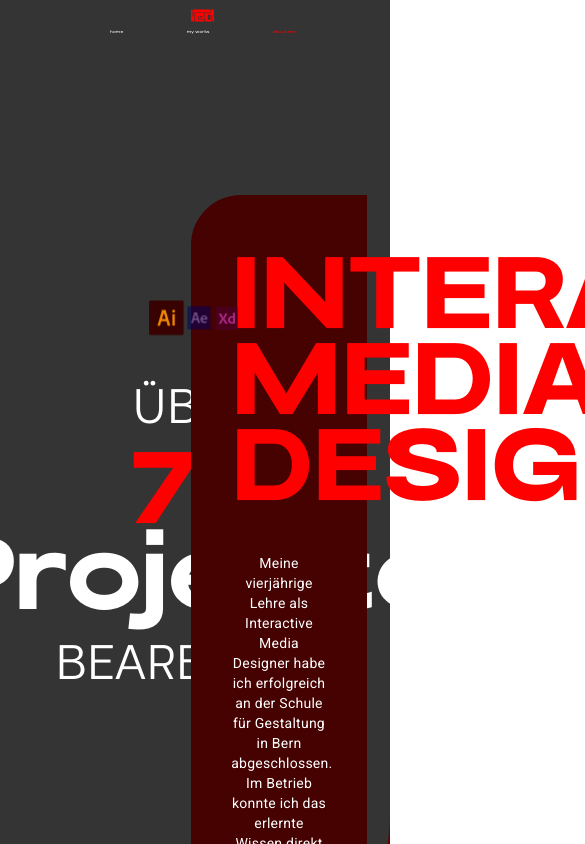
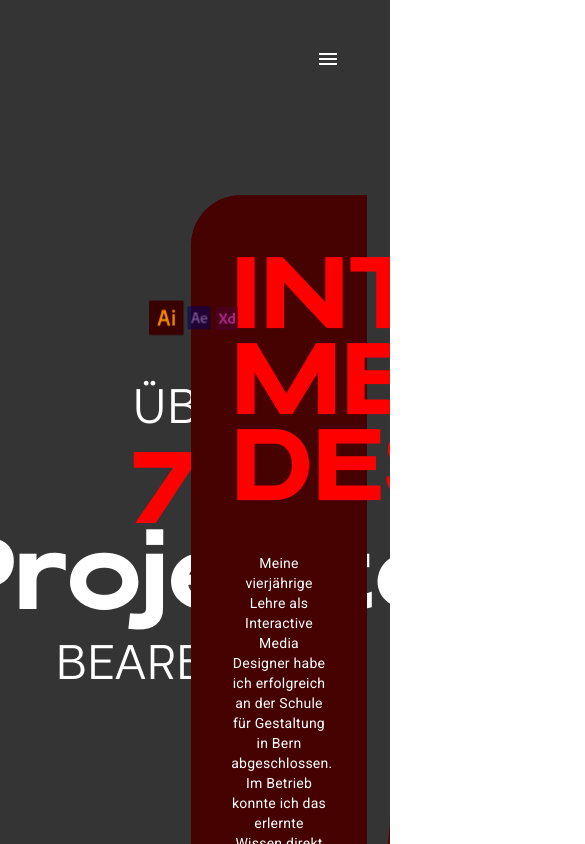
Before and after one commit to aaron04648/Portfolio, an Angular app: page /aboutMe in a window 390 px wide. Shown: the top 844 px of the page, 585 px wide, since content can reach past the window. Built offline with nearby package versions, Linux system fonts and the light colour scheme.

Commit message:
homepage responsive

```diff
--- a/src/app/Modules/header/header.component.html
+++ b/src/app/Modules/header/header.component.html
@@ -1,27 +1,30 @@
 <div class="wrapper">
-  <img src="../../../assets/img/logo_red_rot.svg" alt="" />
-  <div class="container">
+  <div class="container" *ngIf="showMobileView">
     <div
       routerLink="/"
       class="routerLinks"
-      [ngStyle]="{ color: page == '/' ? 'red' : 'white' }"
+      [ngStyle]="{ color: page == '/' ? '#609bdd' : 'white' }"
     >
       home
     </div>
     <div
       routerLink="/myWorks"
       class="routerLinks"
-      [ngStyle]="{ color: page == '/myWorks' ? 'red' : 'white' }"
+      [ngStyle]="{ color: page == '/myWorks' ? '#609bdd' : 'white' }"
     >
       my works
     </div>
     <div
       routerLink="/aboutMe"
       class="routerLinks"
-      [ngStyle]="{ color: page == '/aboutMe' ? 'red' : 'white' }"
+      [ngStyle]="{ color: page == '/aboutMe' ? '#609bdd' : 'white' }"
     >
       about me
     </div>
   </div>
-  <div></div>
+  <div class="mobile">
+    <div *ngIf="!showMobileView">
+      <mat-icon routerLink="/navigator">menu</mat-icon>
+    </div>
+  </div>
 </div>
--- a/src/app/Modules/header/header.component.scss
+++ b/src/app/Modules/header/header.component.scss
@@ -1,14 +1,32 @@
-@use '../../../styles.scss' as theme;
+@use "../../../styles.scss" as theme;
+
 .wrapper {
-  display: grid;
+  display: flex;
+  justify-content: center;
   align-items: center;
   position: absolute;
-  top: 50px;
   width: 100vw;
-  margin-left: 10vw;
+  margin-top: 5.4vh;
+
   font-family: Mosvita-SemiBold-Expanded;
-  z-index: 1000;
   grid-template-columns: auto auto auto;
+
+  .material-symbols-outlined {
+    display: inline-block;
+    font-family: "Material Symbols Outlined";
+    font-size: 24px;
+    font-weight: normal;
+    line-height: 1;
+    font-style: normal;
+    text-transform: none;
+    letter-spacing: normal;
+    white-space: nowrap;
+    word-wrap: normal;
+    direction: ltr;
+    -webkit-font-feature-settings: "liga";
+    -webkit-font-smoothing: antialiased;
+    font-variation-settings: "FILL" 0, "wght" 400, "GRAD" 0, "opsz" 24;
+  }
 
   .container {
     display: flex;
@@ -19,7 +37,7 @@
     height: 3vw;
     border-radius: 1.5vw;
     color: white;
-    background-color: theme.$second_color;
+    background-color: theme.$third_color;
 
     .routerLinks {
       font-size: theme.$font_normal;
@@ -37,21 +55,18 @@
     width: 6vw;
     height: 3.5vw;
   }
-
-  @media (max-width: 450px) {
-    .container {
-      width: 80vw;
-    }
-  }
 }
 
 @media (max-width: 450px) {
   .wrapper {
     display: flex;
-    flex-direction: column;
+    justify-content: flex-end;
     position: absolute;
     top: 1px;
-    margin: 2vw;
+    right: 50px;
     gap: 1vw;
   }
+  mat-icon {
+    color: white;
+  }
 }
--- a/src/app/Modules/header/header.component.ts
+++ b/src/app/Modules/header/header.component.ts
@@ -8,12 +8,19 @@ import { Router } from '@angular/router';
 })
 export class HeaderComponent {
   page: string = '';
+  showMobileView: boolean = false;
+
   constructor(private router: Router) {}
   ngOnInit(): void {
+    console.log(window.innerWidth);
     this.checkUrl();
     this.router.events.subscribe(() => {
       this.checkUrl();
     });
+
+    if (window.innerWidth >= 450) {
+      this.showMobileView = true;
+    }
   }
   checkUrl() {
     this.page = this.router.url;
--- a/src/app/Pages/homepage/homepage.component.html
+++ b/src/app/Pages/homepage/homepage.component.html
@@ -1,13 +1,13 @@
 <div class="wrapper">
   <div class="container-title">
     <div class="container-left">
-      <span class="titles" id="Nike">NIKE</span>
-      <span class="titles" id="Roten">ROTEN</span>
+      <span class="titles" id="Nike">Aaron</span>
+      <span class="titles" id="Roten">Stupf</span>
       <span class="titles" id="Portfolio">PORTFOLIO</span>
     </div>
     <div class="container-right">
       <img
-        src="../../../assets/img/bild_nike.png"
+        src="../../../assets/img/aaron.png"
         class="image-nike"
         alt="Picture of Nike"
       />
--- a/src/app/Pages/homepage/homepage.component.scss
+++ b/src/app/Pages/homepage/homepage.component.scss
@@ -1,5 +1,5 @@
-@use '../../../styles.scss' as theme;
-@import '../../../assets/styles/mats.scss';
+@use "../../../styles.scss" as theme;
+@import "../../../assets/styles/mats.scss";
 .wrapper {
   background-color: #343434;
 
@@ -7,6 +7,7 @@
     display: flex;
     flex-direction: row;
     justify-content: space-between;
+    align-items: flex-end;
     width: 100%;
     height: 50vw;
     padding-top: 5vw;
@@ -16,7 +17,7 @@
     box-sizing: border-box;
 
     .contactButton {
-      @include button_small
+      @include button_small;
     }
 
     .container-left {
@@ -48,20 +49,12 @@
         font: normal normal normal 5.208vw/0 Mosvita-Expanded;
       }
     }
-
     .container-right {
-      display: flex;
-      align-items: end;
-
-      .image-nike {
-
-
-        position: relative;
-        right: -6vw;
-        width: 50vw;
+      img {
+        width: 500px;
         height: auto;
       }
-  }
+    }
   }
 
   .container-works {
@@ -73,7 +66,7 @@
     box-sizing: border-box;
 
     .works-title {
-     @include page_title1
+      @include page_title1;
     }
 
     .items-carousel {
@@ -87,14 +80,27 @@
         margin-top: 5vw;
         border-radius: 2.5vw;
         background-color: white;
-        animation:theme.$animation ;
+        animation: theme.$animation;
       }
     }
 
     button {
-    @include button_page
+      @include button_page;
     }
-
   }
-
 }
+@media (max-width: 450px) {
+  .container-title {
+    display: flex;
+    flex-direction: column;
+    justify-content: center;
+    min-height: 70vh;
+  }
+  .contactButton {
+    min-width: 100px;
+    min-height: 50px;
+  }
+  .titles {
+    font: normal normal 900 87.5px/6px Mosvita;
+  }
+}
--- a/src/app/Pages/homepage/homepage.component.ts
+++ b/src/app/Pages/homepage/homepage.component.ts
@@ -26,10 +26,11 @@ export class HomepageComponent {
     '../../../assets/img/prints/rollup_sodalis.jpg',
     '../../../assets/img/prints/VK_pfammatter.jpg',
   ];
+  showMobileView: boolean = false;
   constructor() {
     this.images = [...this.images, ...this.images];
   }
-  ngOnInit(){
-
+  ngOnInit() {
+    if (window.innerWidth >= 500) this.showMobileView = true;
   }
 }
--- a/src/assets/styles/mats.scss
+++ b/src/assets/styles/mats.scss
@@ -1,4 +1,4 @@
-  @use '../../styles.scss' as theme;
+@use "../../styles.scss" as theme;
 @mixin button_small {
   position: fixed;
   top: 44.271vw;
@@ -11,12 +11,11 @@
   color: white;
   background-color: theme.$base_lighter;
   font-family: Mosvita;
-      font-size: 1.01vw;
   z-index: 1000;
   white-space: nowrap;
   text-align: center;
   letter-spacing: 0.5px;
-      &:hover{
+  &:hover {
     background-color: theme.$second_color;
   }
 }
@@ -31,17 +30,17 @@
   background-color: transparent;
   font-family: Mosvita-SemiBold-Expanded;
   font-size: 1.5vw;
-      &:hover{
+  &:hover {
     background-color: theme.$base_lighter;
   }
 }
-    @mixin page_title1{
-        font-size:theme.$font_h1_size ;
-        color:theme.$font_h1_color ;
-        font-family:theme.$font_h1_family ;
+@mixin page_title1 {
+  color: theme.$font_h1_color;
+  font-family: theme.$font_h1_family;
+  font-size: theme.$font_h1_size;
 }
-     @mixin page_title2{
-         font-size:theme.$font_h1_size ;
-        color:theme.$base_lighter ;
-        font-family:theme.$font_h1_family ;
+@mixin page_title2 {
+  color: theme.$base_lighter;
+  font-family: theme.$font_h1_family;
+  font-size: theme.$font_h1_size;
 }
--- a/src/assets/themes/aaron_theme.scss
+++ b/src/assets/themes/aaron_theme.scss
@@ -1,13 +1,14 @@
-$base_color:#0b2d8a;
-$base_lighter:#609bdd;
-$second_color:#343434;
+$base_color: #0b2d8a;
+$base_lighter: #609bdd;
+$second_color: #343434;
+$third_color: #494848;
 
 $font_title1: normal normal 900 8.229vw/7.031vw Mosvita;
 $font_title2: normal normal 900 14.583vw/1vw Mosvita;
 $font_title3: normal normal normal 5.208vw/0 Mosvita-Expanded;
 
-$font_h1_size:5.208vw;
-$font_h1_color:white;
-$font_h1_family:Mosvita;
+$font_h1_size: 5.208vw;
+$font_h1_color: white;
+$font_h1_family: Mosvita;
 
-$start-image: url('../../../assets/img/bild_nike.png');
+$start-image: url("../../../assets/img/bild_nike.png");
--- a/src/index.html
+++ b/src/index.html
@@ -1,14 +1,20 @@
-<!doctype html>
+<!DOCTYPE html>
 <html lang="en">
   <head>
-  <meta charset="utf-8">
+    <meta charset="utf-8" />
     <title>Portfolio</title>
-  <base href="/">
-  <meta name="viewport" content="width=device-width, initial-scale=1">
-  <link rel="icon" type="image/x-icon" href="favicon.ico">
-  <link rel="preconnect" href="https://fonts.gstatic.com">
-  <link href="https://fonts.googleapis.com/css2?family=Roboto:wght@300;400;500&display=swap" rel="stylesheet">
-  <link href="https://fonts.googleapis.com/icon?family=Material+Icons" rel="stylesheet">
+    <base href="/" />
+    <meta name="viewport" content="width=device-width, initial-scale=1" />
+    <link rel="icon" type="image/x-icon" href="favicon.ico" />
+    <link rel="preconnect" href="https://fonts.gstatic.com" />
+    <link
+      href="https://fonts.googleapis.com/css2?family=Roboto:wght@300;400;500&display=swap"
+      rel="stylesheet"
+    />
+    <link
+      href="https://fonts.googleapis.com/icon?family=Material+Icons"
+      rel="stylesheet"
+    />
   </head>
   <body class="mat-typography">
     <app-root></app-root>
--- a/src/styles.scss
+++ b/src/styles.scss
@@ -1,12 +1,13 @@
-@use './assets/themes/aaron_theme.scss' as theme;
-@use './assets/themes/default_theme.scss' as defaultTheme;
+@use "./assets/themes/aaron_theme.scss" as theme;
+@use "./assets/themes/default_theme.scss" as defaultTheme;
 html,
 body {
   padding: 0;
   margin: 0;
   font-family: Mosvita-Regular;
+  overflow-y: hidden;
+}
 
-}
 body {
   overflow: overlay;
 }
@@ -47,26 +48,48 @@ body {
   src: url(./assets/fonts/Mosvita-Medium.otf);
 }
 
+$base_color: theme.$base_color;
+$base_lighter: theme.$base_lighter;
+$second_color: theme.$second_color;
+$third_color: theme.$third_color;
 
+$font_title1: theme.$font_title1;
+$font_title2: theme.$font_title2;
+$font_title3: theme.$font_title3;
 
-$base_color: theme.$base_color;
-$base_lighter:theme.$base_lighter;
-$second_color:theme.$second_color;
+$font_h1_size: defaultTheme.$font_h1_size;
+$font_h1_color: defaultTheme.$font_h1_color;
+$font_h1_family: defaultTheme.$font_h1_family;
 
-$font_title1:theme.$font_title1;
-$font_title2:theme.$font_title2;
-$font_title3:theme.$font_title3;
+$font_big: defaultTheme.$font_big;
+$font_normal: defaultTheme.$font_normal;
+$font_small: defaultTheme.$font_small;
 
-$font_h1_size:defaultTheme.$font_h1_size;
-$font_h1_color:defaultTheme.$font_h1_color;
-$font_h1_family:defaultTheme.$font_h1_family;
-
-$font_big:defaultTheme.$font_big;
-$font_normal:defaultTheme.$font_normal;
-$font_small:defaultTheme.$font_small;
-
-$animation:defaultTheme.$slideshow_animation;
+$animation: defaultTheme.$slideshow_animation;
 $start-image: theme.$start-image;
 
-html, body {height: 100%; }
-body { margin: 0; font-family: Roboto, "Helvetica Neue", sans-serif; }
+html,
+body {
+  height: 100%;
+}
+body {
+  margin: 0;
+  font-family: Roboto, "Helvetica Neue", sans-serif;
+}
+.material-symbols-outlined {
+  display: inline-block;
+  font-family: "Material Symbols Outlined";
+  font-size: 24px;
+  font-weight: normal;
+  line-height: 1;
+  font-style: normal;
+  text-transform: none;
+  letter-spacing: normal;
+  white-space: nowrap;
+  word-wrap: normal;
+  direction: ltr;
+  -webkit-font-feature-settings: "liga";
+  -webkit-font-smoothing: antialiased;
+
+  font-variation-settings: "FILL" 0, "wght" 400, "GRAD" 0, "opsz" 24;
+}
```
Also changed, not shown: src/assets/img/aaron.png (added). Lines whose indentation alone changed are shown as unchanged.
